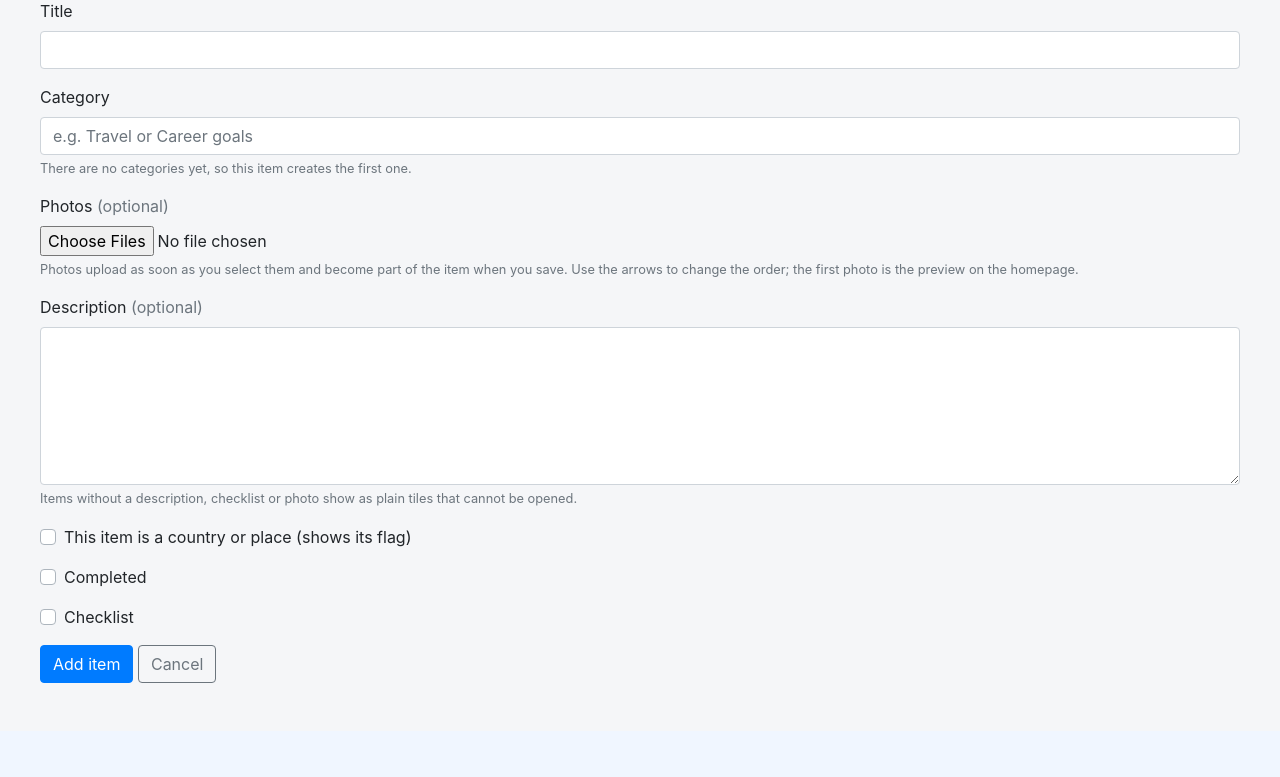
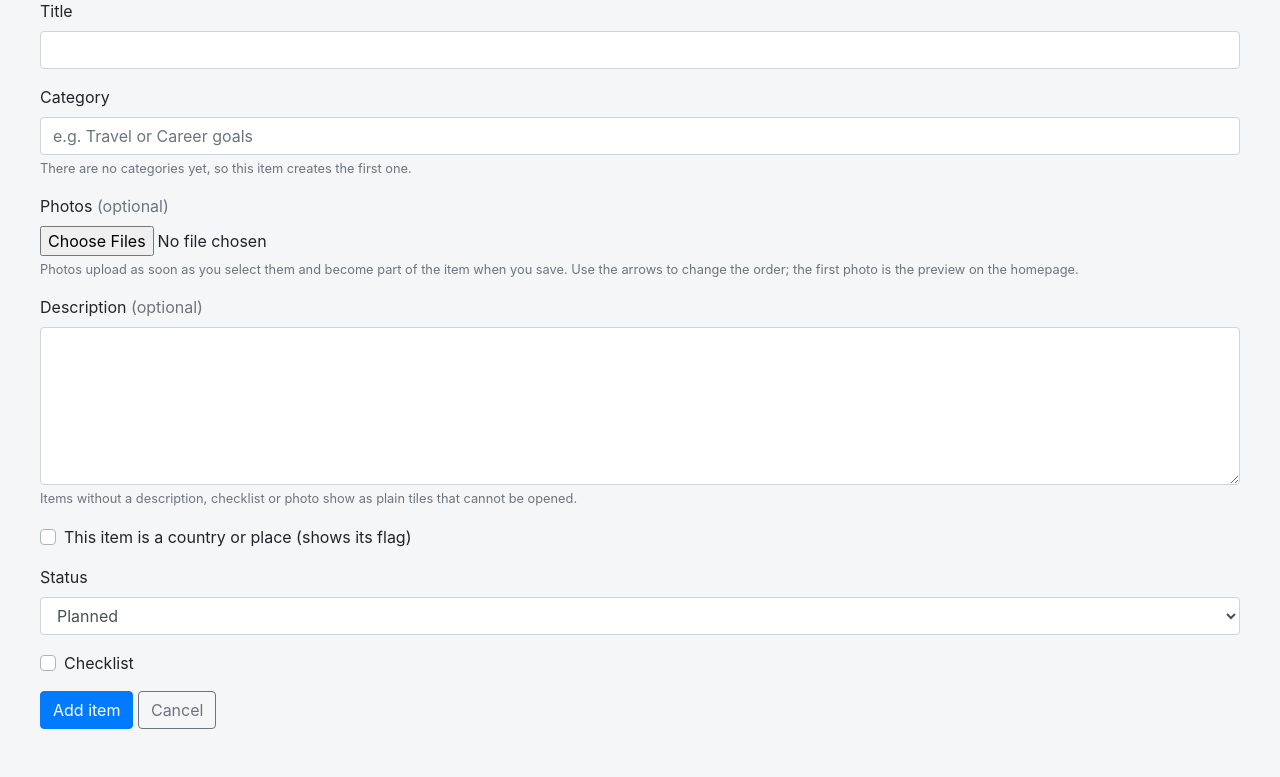
Before and after one commit to Kaaiman1214/Bucketlistr, a Flask app: page /new in a window 1280 px wide. Shown: the part 217-994 px from the top of the page. Before the commit the page ends 900 px from the top, so only its background shows below. Run offline with Flask 2, Linux system fonts and the light colour scheme; the visitor is signed in with stand-in values (Sample User, id 1); data comes from the database, SQL or seed files in the repository; data that the repository does not hold is empty; some libraries are stand-ins or nearby versions.

Commit message:
Changed completion to dropdown menu

```diff
--- a/website/models.py
+++ b/website/models.py
@@ -7,6 +7,12 @@ from .utils import fold
 MONTH_NAMES = [
     'January', 'February', 'March', 'April', 'May', 'June',
     'July', 'August', 'September', 'October', 'November', 'December',
+]
+
+STATUS_CHOICES = [
+    ('planned', 'Planned'),
+    ('in_progress', 'In Progress'),
+    ('completed', 'Completed'),
 ]
 
 DEFAULT_SITE_NAME = 'Bucketlist'
@@ -26,12 +32,21 @@ class BucketItem(db.Model):
     completed = db.Column(db.Boolean, default=False, nullable=False)
     completed_year = db.Column(db.Integer)
     completed_month = db.Column(db.Integer)
+    in_progress = db.Column(db.Boolean, default=False)
     user_id = db.Column(db.Integer, db.ForeignKey('user.id'))
     category_id = db.Column(db.Integer, db.ForeignKey('category.id'))
     country_code = db.Column(db.String(32))
     checklist = db.relationship('ChecklistEntry', cascade='all, delete-orphan',
                                 order_by='ChecklistEntry.id')
     photos = db.relationship('Photo', cascade='all, delete-orphan', order_by='Photo.id')
+
+    @property
+    def status(self):
+        if self.completed:
+            return 'completed'
+        if self.in_progress:
+            return 'in_progress'
+        return 'planned'
 
     @property
     def completed_label(self):
--- a/website/static/index.js
+++ b/website/static/index.js
@@ -1,13 +1,13 @@
 document.addEventListener('DOMContentLoaded', function () {
-    var checkbox = document.getElementById('completed');
+    var select = document.getElementById('status');
     var fields = document.getElementById('completed-fields');
-    if (!checkbox || !fields) return;
+    if (!select || !fields) return;
 
     function toggle() {
-        fields.style.display = checkbox.checked ? '' : 'none';
+        fields.style.display = select.value === 'completed' ? '' : 'none';
     }
 
-    checkbox.addEventListener('change', toggle);
+    select.addEventListener('change', toggle);
     toggle();
 });
 
--- a/website/templates/_item_form.html
+++ b/website/templates/_item_form.html
@@ -102,15 +102,16 @@
   </div>
 
   <div class="form-group">
-    <div class="custom-control custom-checkbox">
-      <input type="checkbox" class="custom-control-input" id="completed" name="completed"
-             {% if values.completed %}checked{% endif %} />
-      <label class="custom-control-label" for="completed">Completed</label>
-    </div>
+    <label for="status">Status</label>
+    <select class="form-control" id="status" name="status">
+      {% for value, label in statuses %}
+        <option value="{{ value }}" {% if values.status == value %}selected{% endif %}>{{ label }}</option>
+      {% endfor %}
+    </select>
   </div>
 
   <div id="completed-fields" class="form-row">
-    <div class="form-group col-sm-4">
+    <div class="form-group col-sm-6">
       <label for="completed_month">Month <span class="text-muted">(optional)</span></label>
       <select class="form-control" id="completed_month" name="completed_month">
         <option value="">No month</option>
@@ -119,7 +120,7 @@
         {% endfor %}
       </select>
     </div>
-    <div class="form-group col-sm-4">
+    <div class="form-group col-sm-6">
       <label for="completed_year">Year <span class="text-muted">(optional)</span></label>
       <input type="number" class="form-control" id="completed_year" name="completed_year"
              min="1900" max="2100" placeholder="e.g. 2026" value="{{ values.year }}" />
--- a/website/views.py
+++ b/website/views.py
@@ -10,7 +10,7 @@ from sqlalchemy.orm import selectinload
 from . import db, IMAGE_DIR, PENDING_DIR
 from .countries import COUNTRIES, COUNTRY_GROUPS
 from .models import (BucketItem, Category, ChecklistEntry, Photo, User, MONTH_NAMES,
-                     next_category_position, ordered_categories)
+                     STATUS_CHOICES, next_category_position, ordered_categories)
 from .images import (IMAGE_NAME, delete_image_files, image_extension, move_pending_image,
                      pending_exists)
 from .utils import fold
@@ -97,6 +97,7 @@ def blank_values():
         'new_category': '',
         'is_country': False,
         'country': '',
+        'status': 'planned',
         'completed': False,
         'year': '',
         'month': '',
@@ -116,6 +117,7 @@ def item_values(item):
         'new_category': '',
         'is_country': bool(item.country_code),
         'country': item.country_code or '',
+        'status': item.status,
         'completed': item.completed,
         'year': item.completed_year or '',
         'month': item.completed_month or '',
@@ -182,6 +184,7 @@ def read_photo_slots(form, item):
 def read_item_form(form, item=None):
     entries, next_key = read_entries(form, item)
     slots, removed = read_photo_slots(form, item)
+    status = form.get('status', 'planned')
     return {
         'title': form.get('title', '').strip(),
         'description': form.get('description', '').strip(),
@@ -189,7 +192,8 @@ def read_item_form(form, item=None):
         'new_category': form.get('new_category', '').strip(),
         'is_country': form.get('is_country') == 'on',
         'country': form.get('country', '').strip(),
-        'completed': form.get('completed') == 'on',
+        'status': status,
+        'completed': status == 'completed',
         'year': form.get('completed_year', '').strip(),
         'month': form.get('completed_month', '').strip(),
         'has_checklist': form.get('has_checklist') == 'on',
@@ -210,6 +214,9 @@ def validate_item(values):
         return 'Give the item a title.', cleaned
     if len(values['title']) > 200:
         return 'Title can be at most 200 characters.', cleaned
+
+    if values['status'] not in dict(STATUS_CHOICES):
+        return 'Choose a status.', cleaned
 
     choice = values['category']
     if choice and choice != NEW_CATEGORY:
@@ -268,6 +275,7 @@ def apply_item(item, values, cleaned):
     item.category = category
     item.country_code = cleaned['country_code']
     item.completed = values['completed']
+    item.in_progress = values['status'] == 'in_progress'
     item.completed_year = cleaned['year'] if values['completed'] else None
     item.completed_month = cleaned['month'] if values['completed'] else None
 
@@ -313,6 +321,7 @@ def apply_item(item, values, cleaned):
 def form_context():
     return {
         'months': MONTH_NAMES,
+        'statuses': STATUS_CHOICES,
         'categories': ordered_categories(),
         'country_groups': COUNTRY_GROUPS,
     }
```
